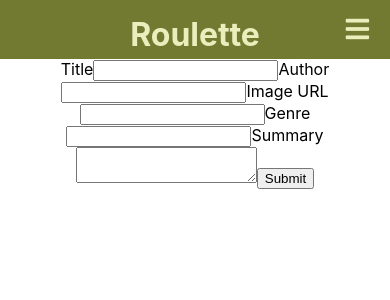
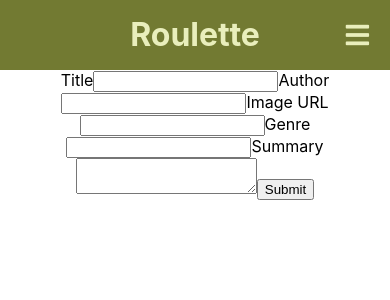
Before and after one commit to mx32000/roulette, a React (Create React App) app in the folder client/: page /books/new in a window 390 px wide. Shown: the top 300 px of the page. Built offline with nearby package versions, Linux system fonts and the light colour scheme; no server answers.

Commit message:
hamburger button only appears when small enough screen

```diff
--- a/client/src/css/Book.css
+++ b/client/src/css/Book.css
@@ -1,12 +1,10 @@
 .book {
   display: flex;
   flex-direction: column;
-  max-height: 500px;
   align-items: center;
 }
 
 .roulette .book {
-  max-height: fit-content;
 }
 
 .roulette .book img {
--- a/client/src/css/Navbar.css
+++ b/client/src/css/Navbar.css
@@ -5,6 +5,7 @@ header .header {
   width: 100%;
   display: flex;
   justify-content: center;
+  height: 70px;
 }
 
 header .header h1 {
@@ -17,6 +18,7 @@ header .header button {
   background-color: rgb(114, 122, 50);
   margin-left: auto;
   border: none;
+  display: none;
 }
 
 header .header button i {
@@ -41,6 +43,10 @@ header .nav-container nav a:hover {
 }
 
 @media screen and (max-width: 500px) {
+  header .header button {
+    display: inline-block;
+  }
+
   header .nav-container {
     display: flex;
     justify-content: flex-end;
```
